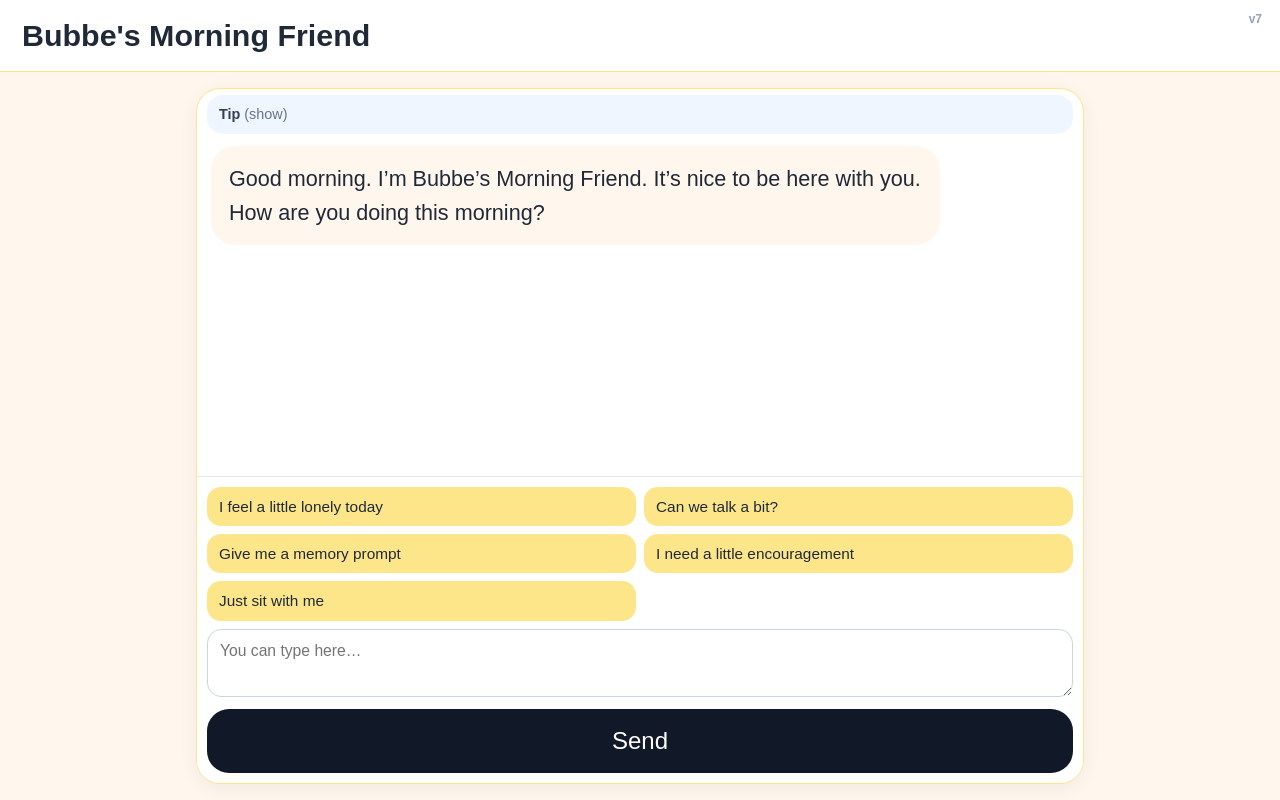
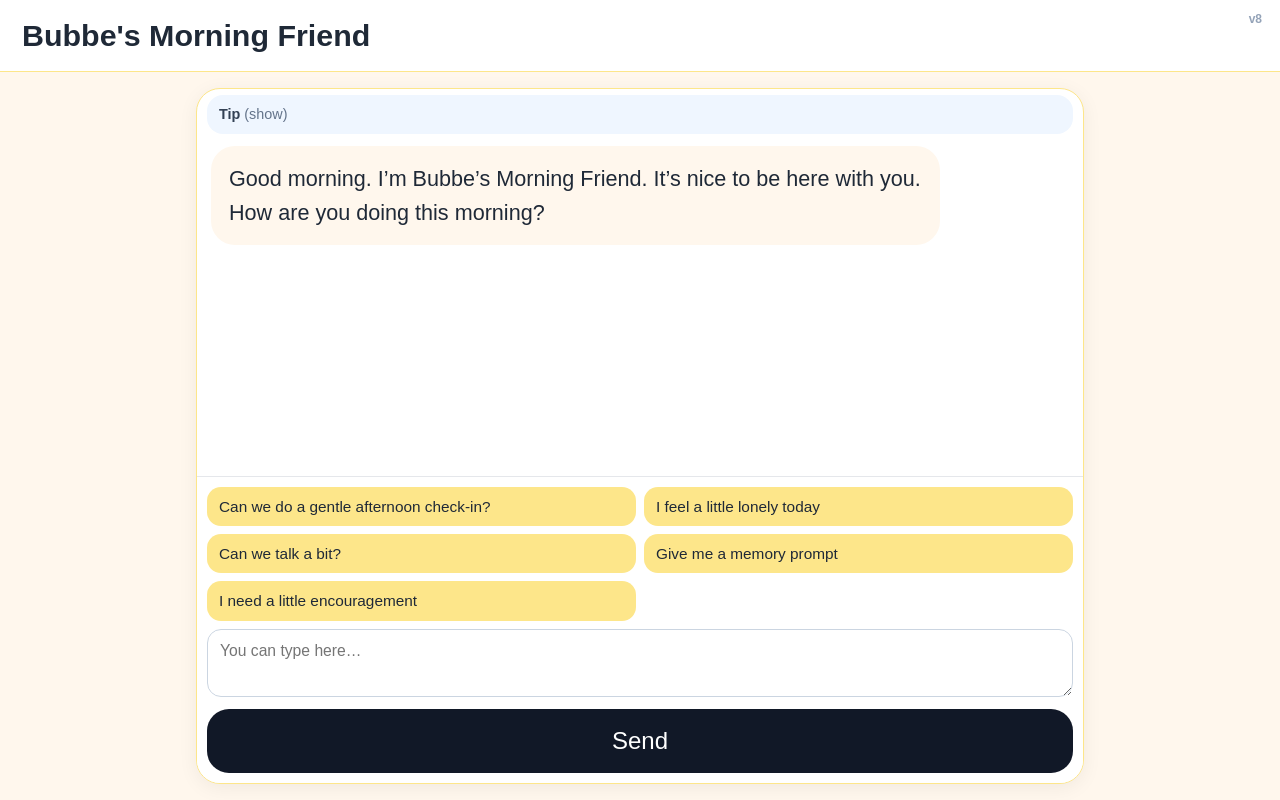
Before and after one commit to docsaper-dev/bubbes-morning-friend, a plain HTML site: page index.html in a window 1280 px wide. Both pictures are taken after a click on the button "Start Conversation". Drawn offline with Linux system fonts and the light colour scheme.

Commit message:
Add v8 dynamic context-aware suggestion buttons.

```diff
--- a/index.html
+++ b/index.html
@@ -240,7 +240,7 @@
 <body>
   <div id="welcome" class="welcome-screen">
     <div class="welcome-card">
-      <div class="version">v7</div>
+      <div class="version">v8</div>
       <h1>Bubbe's Morning Friend</h1>
       <div class="sub">A warm, simple companion to start your day.</div>
       <button class="primary" onclick="startConversation()">Start Conversation</button>
@@ -252,7 +252,7 @@
   <div id="chat" class="chat-screen">
     <div class="chat-header">
       Bubbe's Morning Friend
-      <span class="version">v7</span>
+      <span class="version">v8</span>
     </div>
     <div class="chat-shell">
       <div class="chat-card">
@@ -265,13 +265,7 @@
         <div id="messages" class="messages"></div>
 
         <div class="controls">
-          <div class="prompt-grid">
-            <button class="prompt" onclick="sendPrompt('I feel a little lonely today')">I feel a little lonely today</button>
-            <button class="prompt" onclick="sendPrompt('Can we talk a bit?')">Can we talk a bit?</button>
-            <button class="prompt" onclick="sendPrompt('Give me a memory prompt')">Give me a memory prompt</button>
-            <button class="prompt" onclick="sendPrompt('I need a little encouragement')">I need a little encouragement</button>
-            <button class="prompt" onclick="sendPrompt('Just sit with me')">Just sit with me</button>
-          </div>
+          <div class="prompt-grid" id="promptGrid"></div>
 
           <textarea id="input" placeholder="You can type here…"></textarea>
           <button type="button" class="primary" id="sendBtn" onclick="sendTyped()">Send</button>
@@ -289,6 +283,13 @@
     ];
 
     const TIP_STORAGE_KEY = "bmf_tip_open";
+    const DEFAULT_SUGGESTIONS = [
+      "I feel a little lonely today",
+      "Can we talk a bit?",
+      "Give me a memory prompt",
+      "I need a little encouragement",
+      "Just sit with me"
+    ];
     let busy = false;
 
     function renderMessages() {
@@ -308,6 +309,91 @@
       });
 
       box.scrollTop = box.scrollHeight;
+    }
+
+    function getTimeBucket() {
+      const hour = new Date().getHours();
+      if (hour < 12) return "morning";
+      if (hour < 18) return "afternoon";
+      return "evening";
+    }
+
+    function getRecentUserText() {
+      return messages
+        .filter((m) => m.role === "user")
+        .slice(-6)
+        .map((m) => m.content.toLowerCase())
+        .join(" ");
+    }
+
+    function topicFlags() {
+      const text = getRecentUserText();
+      return {
+        breakfast: /\bbreakfast|oatmeal|eggs|toast|coffee|hungry|recipe\b/.test(text),
+        lonely: /\blonely|alone|isolated|sad|down\b/.test(text),
+        memory: /\bmemory|childhood|past|remember\b/.test(text),
+        anxiety: /\bworried|anxious|nervous|stress|overwhelmed\b/.test(text),
+        family: /\bfamily|daughter|son|grandchild|husband|wife|friend\b/.test(text),
+        bored: /\bbored|boring|same|stale|routine\b/.test(text),
+      };
+    }
+
+    function buildSuggestions() {
+      const flags = topicFlags();
+      const bucket = getTimeBucket();
+      const suggestions = [];
+
+      if (flags.breakfast && flags.bored) {
+        suggestions.push("Easy breakfast options to try out");
+      }
+      if (flags.breakfast) {
+        suggestions.push("Can we brainstorm a different breakfast?");
+      }
+      if (flags.lonely) {
+        suggestions.push("Can you sit with me for a minute?");
+        suggestions.push("Could you ask me a gentle question?");
+      }
+      if (flags.memory) {
+        suggestions.push("Ask me another memory prompt");
+      }
+      if (flags.anxiety) {
+        suggestions.push("Help me slow down for a moment");
+      }
+      if (flags.family) {
+        suggestions.push("Can we talk about my family a little?");
+      }
+
+      if (bucket === "morning") {
+        suggestions.push("Help me ease into this morning");
+      } else if (bucket === "afternoon") {
+        suggestions.push("Can we do a gentle afternoon check-in?");
+      } else {
+        suggestions.push("Can we wind down this evening?");
+      }
+
+      suggestions.push(...DEFAULT_SUGGESTIONS);
+
+      const unique = [];
+      for (const s of suggestions) {
+        if (!unique.includes(s)) unique.push(s);
+      }
+      return unique.slice(0, 5);
+    }
+
+    function renderSuggestions() {
+      const grid = document.getElementById("promptGrid");
+      if (!grid) return;
+      const suggestions = buildSuggestions();
+      grid.innerHTML = "";
+      suggestions.forEach((text) => {
+        const btn = document.createElement("button");
+        btn.className = "prompt";
+        btn.type = "button";
+        btn.textContent = text;
+        btn.disabled = busy;
+        btn.addEventListener("click", () => sendPrompt(text));
+        grid.appendChild(btn);
+      });
     }
 
     function setBusy(on) {
@@ -338,6 +424,7 @@
       document.getElementById("welcome").style.display = "none";
       document.getElementById("chat").style.display = "flex";
       renderMessages();
+      renderSuggestions();
     }
 
     function sendPrompt(text) {
@@ -393,6 +480,7 @@
         busy = false;
         setBusy(false);
         renderMessages();
+        renderSuggestions();
       }
     }
 
@@ -406,6 +494,7 @@
     });
 
     initTipState();
+    renderSuggestions();
   </script>
 </body>
 </html>
```
